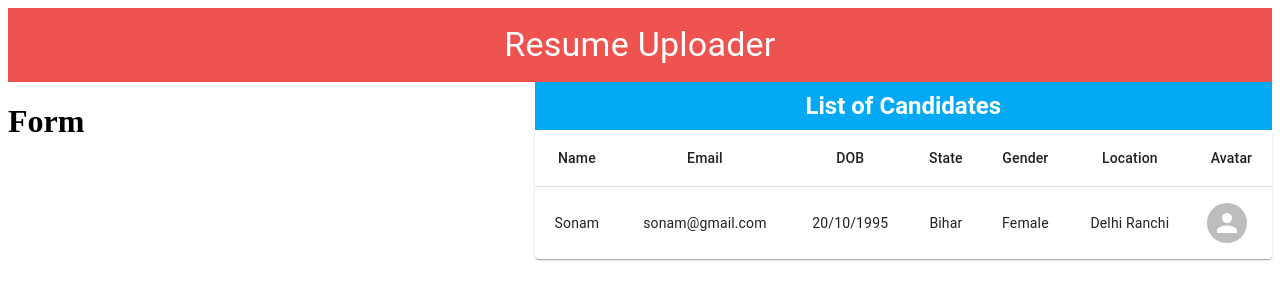
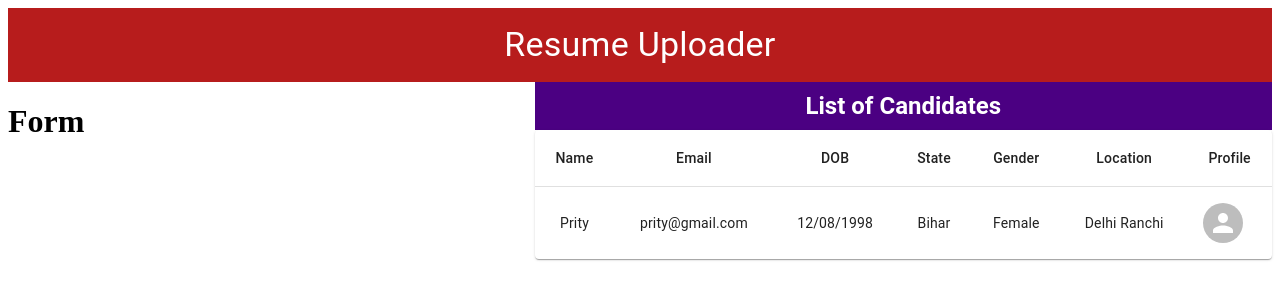
Before and after one commit to akankshakriti09/ResumeUploader, a React (Create React App) app: page / in a window 1280 px wide. Shown: the top 300 px of the page. Built offline with nearby package versions, Linux system fonts and the light colour scheme.

Commit message:
commited

```diff
--- a/src/App.js
+++ b/src/App.js
@@ -6,17 +6,19 @@ function App() {
   return (
     <>
       <Box display="flex" justifyContent="center" sx={{
-       backgroundColor:"error.light" , padding:2}}>
+       backgroundColor:"#B71C1C" , padding:2}}>
         <Typography variant="h4" component="div" sx={{
           fontweight:"bold", color:"white"}}>Resume Uploader</Typography>
       </Box>
       <Grid container justifyContent="center">
+
         <Grid item xs={5}>
           <h1>Form</h1>
         </Grid>
+
         <Grid item xs={7}>
           <Box display="flex" justifyContent="center" sx={{
-            backgroundColor: "info.light", padding: 1
+            backgroundColor: "indigo", padding: 1
           }}>
             <Typography variant="h5" component="div" sx={{
               fontWeight: "bold", color:"white" }}>
@@ -34,14 +36,14 @@ function App() {
                   <TableCell align="center">State</TableCell>
                   <TableCell align="center">Gender</TableCell>
                   <TableCell align="center">Location</TableCell>
-                  <TableCell align="center">Avatar</TableCell>
+                  <TableCell align="center">Profile</TableCell>
                 </TableRow>
               </TableHead>
               <TableBody>
                 <TableRow sx={{ '&:last-child td, &:last-child th': { border: 0 } }}>
-                  <TableCell align="center">Sonam</TableCell>
-                  <TableCell align="center">sonam@gmail.com</TableCell>
-                  <TableCell align="center">20/10/1995</TableCell>
+                  <TableCell align="center">Prity</TableCell>
+                  <TableCell align="center">prity@gmail.com</TableCell>
+                  <TableCell align="center">12/08/1998</TableCell>
                   <TableCell align="center">Bihar</TableCell>
                   <TableCell align="center">Female</TableCell>
                   <TableCell align="center">Delhi Ranchi</TableCell>
```
